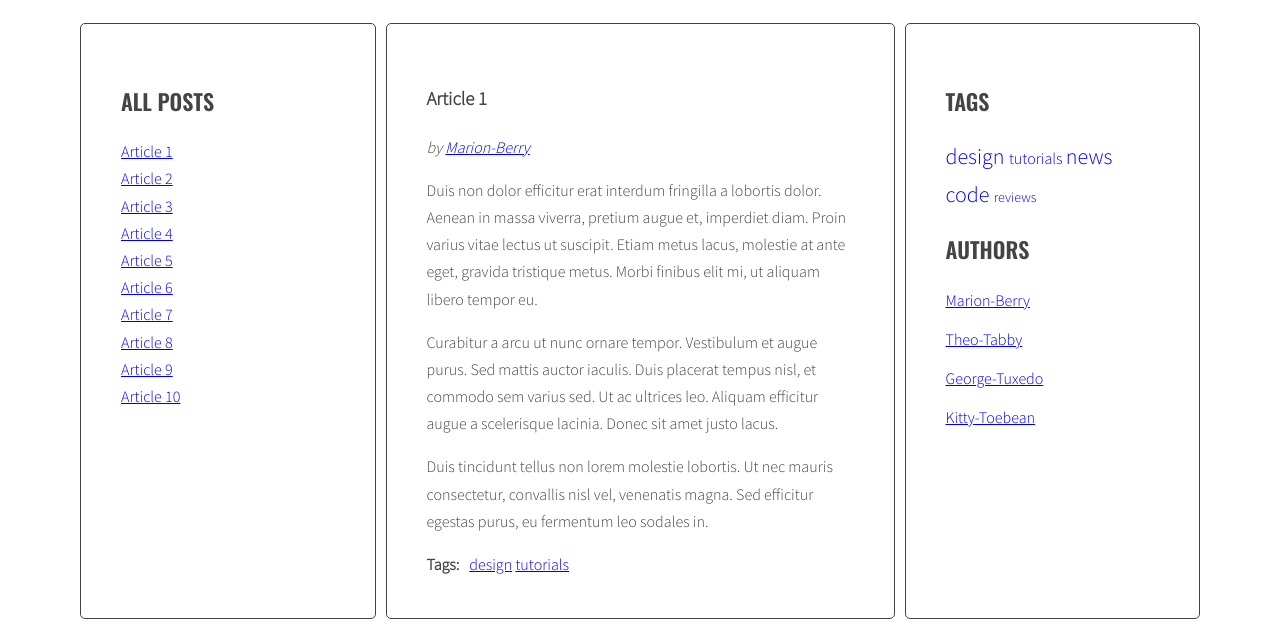
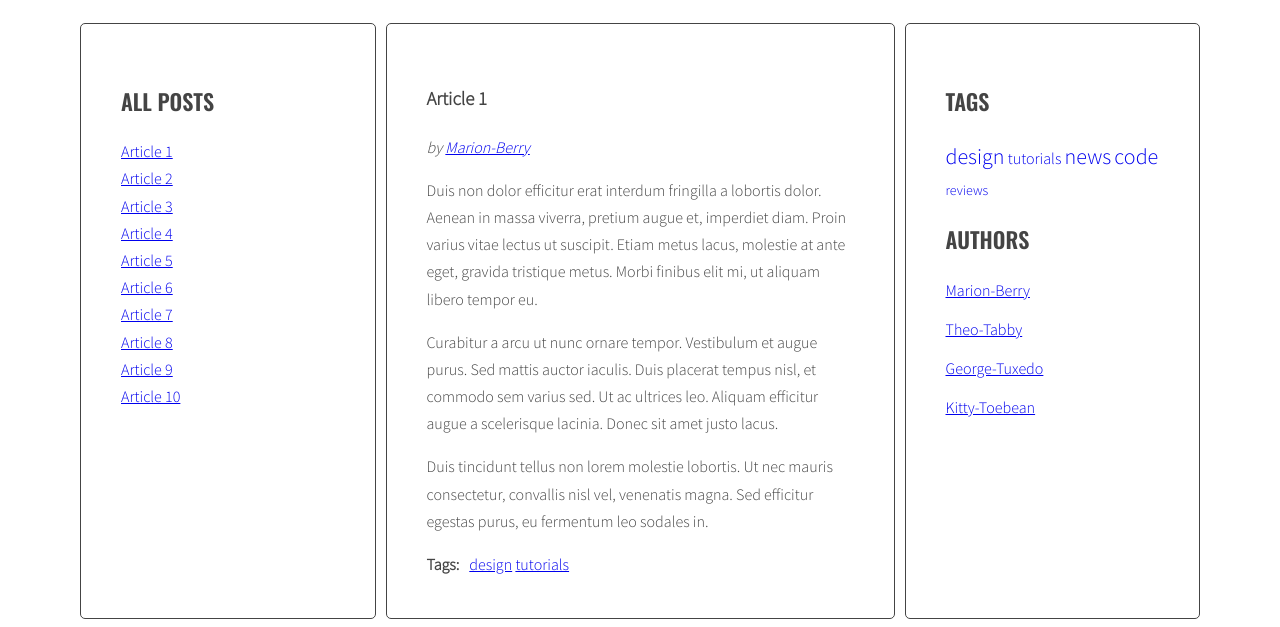
Before and after one commit to shauek97/javascript-blog, a website: page index.html in a window 1280 px wide. Shown: the part 220-847 px from the top of the page. Drawn offline with nearby package versions, Linux system fonts and the light colour scheme.

Commit message:
Added Handlebars

```diff
--- a/index.html
+++ b/index.html
@@ -201,6 +201,46 @@
       </main>
     </div>
   </div>
+
+  <script id="template-article-link" type="text/x-handlebars-template">
+    <li>
+      <a href="#{{articleId}}">
+      <span>{{articleTitle}}</span>
+      </a>
+    </li>
+  </script>
+
+    <script id="template-tag-link" type="text/x-handlebars-template">
+      <li>
+        <a href="#tag-{{tag}}">{{tag}}</a>
+      </li>
+    </script>
+
+    <script id="template-tag-cloud-link" type="text/x-handlebars-template">
+      {{#each tags}}
+      <li><a href="#tag-{{tag}}" class="{{className}}"> {{tag}}</a></li>
+      {{/each}}
+    </script>
+
+    <script id="template-author-link" type="text/x-handlebars-template">
+
+        by <a href="#{{author}}">{{author}}</a>
+
+    </script>
+
+    <script id="template-authors-link" type="text/x-handlebars-template">
+      {{#each authors}}
+      <li><a href="#{{author}}"> {{author}}</a></li>
+      {{/each}}
+    </script>
+
+
+
+  <script src="https://cdnjs.cloudflare.com/ajax/libs/handlebars.js/4.1.0/handlebars.min.js"></script>
   <script src="js/script.js"></script>
+
+
+
+
 </body>
 </html>
--- a/js/script.js
+++ b/js/script.js
@@ -14,6 +14,15 @@ const optArticleSelector = '.post',
       optCloudClassPrefix = 'tag-size-';
 
 
+      const templates = {
+        articleLink: Handlebars.compile(document.querySelector('#template-article-link').innerHTML),
+        tagLink: Handlebars.compile(document.querySelector('#template-tag-link').innerHTML),
+        tagCloud: Handlebars.compile(document.querySelector('#template-tag-cloud-link').innerHTML),
+        authorLink: Handlebars.compile(document.querySelector('#template-author-link').innerHTML),
+        authorsLink: Handlebars.compile(document.querySelector('#template-authors-link').innerHTML)
+      }
+
+
       function generateTitleLinks(customSelector = ''){
 
     const titleList = document.querySelector(optTitleListSelector);
@@ -26,7 +35,7 @@ const optArticleSelector = '.post',
     const articleId = article.getAttribute('id');
 
     const articleTitle = article.querySelector(optTitleSelector).innerHTML;
-    const linkHTML = '<li><a href="#' + articleId + '"><span>' + articleTitle + '</span></a></li>';
+    const linkHTML = templates.articleLink({articleId:articleId, articleTitle:articleTitle});
 
       titleList.innerHTML = titleList.innerHTML + linkHTML;
       html = html + linkHTML;
@@ -73,7 +82,7 @@ for(let link of links){
 //-----------------------------------------------------------
 //Linking tags HTML
 
-function calculateTagsClass(count, params){
+function calculateTagClass(count, params){
 
   const normalizedCount = count - params.min;
   const normalizedMax = params.max - params.min;
@@ -98,7 +107,7 @@ function generateTags(){
 
     for(let tag of tagSplited){
 
-      const linkHTML = '<li><a href="#tag-' + tag + '"> '+ tag +' </a></li> ';
+      const linkHTML = templates.tagLink({tag:tag});
       html = html + linkHTML;
 
       if(!allTags.hasOwnProperty(tag, linkHTML)){
@@ -115,11 +124,14 @@ function generateTags(){
   const tagsParams = calculateTagsParams(allTags);
 
   let allTagsHTML = '';
+  const allTagsData = {tags: []};
     for (let tag in allTags){
-      const tagLinkHTML = '<li><a href="#tag-' + tag + '"'+ 'class ="' + calculateTagsClass(allTags[tag], tagsParams) +'"> '+ tag +' </a></li> ';
-      allTagsHTML += tagLinkHTML;
+      allTagsData.tags.push({
+        tag: tag,
+        className: calculateTagClass(allTags[tag], tagsParams)
+      });
     };
-    tagList.innerHTML = allTagsHTML;
+    tagList.innerHTML = templates.tagCloud(allTagsData);
 };
 
 function calculateTagsParams(allTags){
@@ -193,7 +205,7 @@ function generateAuthors(){
   for( let article of articles){
     const authorWrapper = article.querySelector(optArticleAuthorSelector);
     const authorTaken = article.getAttribute('data-author');
-    const authorLinkHTML = 'by <a href="#' + authorTaken + '">' + authorTaken + '</a>';
+    const authorLinkHTML = templates.authorLink({author:authorTaken});
     console.log(authorLinkHTML)
     let html = ' ';
     html = html + authorLinkHTML;
@@ -208,13 +220,15 @@ function generateAuthors(){
   };
 
   let allAuthorsHTML = '';
+  const allAuthorsData = {authors: []};
+
   for (let author in allAuthors){
-    const authorListLinkHTML = '<li><a href="#' + author + '">' + author + '</a></li>';
-    allAuthorsHTML += authorListLinkHTML;
-   console.log(author);
-   console.log(allAuthorsHTML);
-   authorListWrapper.innerHTML = allAuthorsHTML;
+    allAuthorsData.authors.push({
+      author: author,
+    });
+
   };
+  authorListWrapper.innerHTML = templates.authorsLink(allAuthorsData);
 console.log(allAuthors);
 };
 
```
